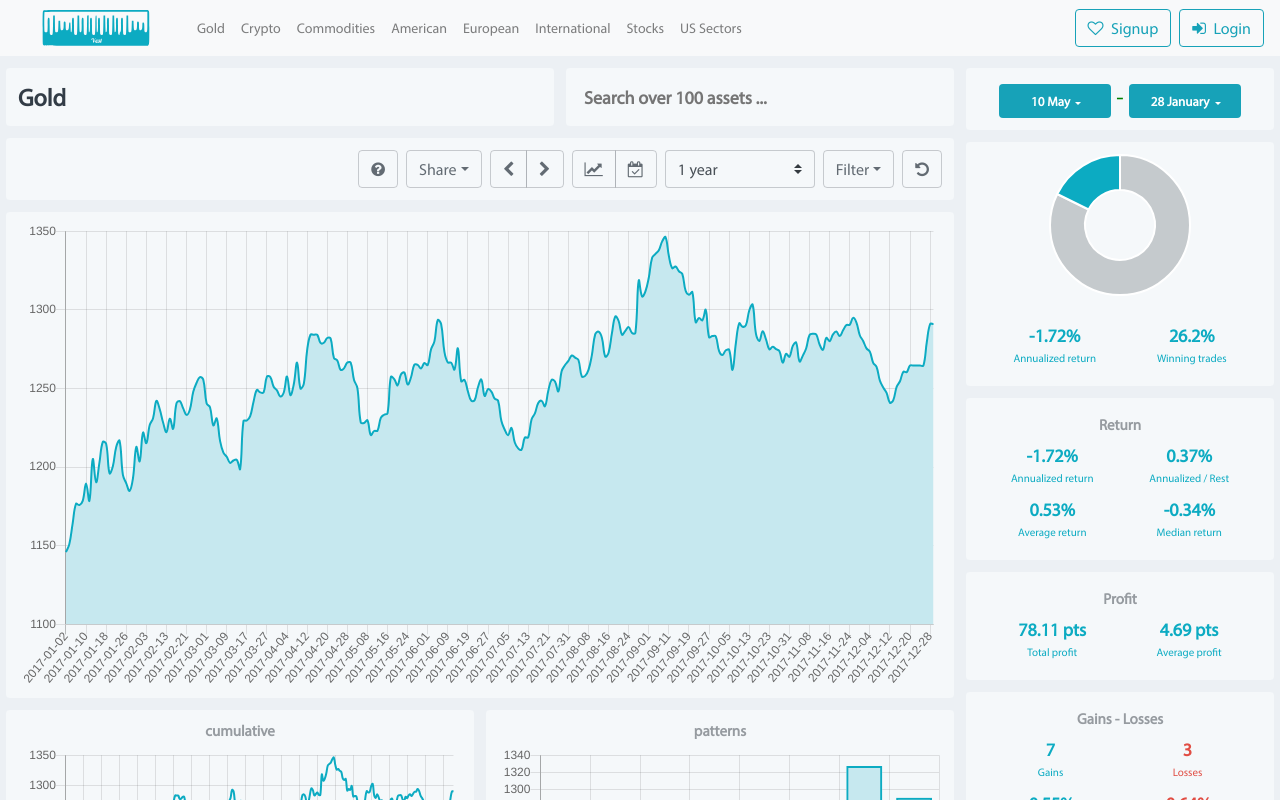
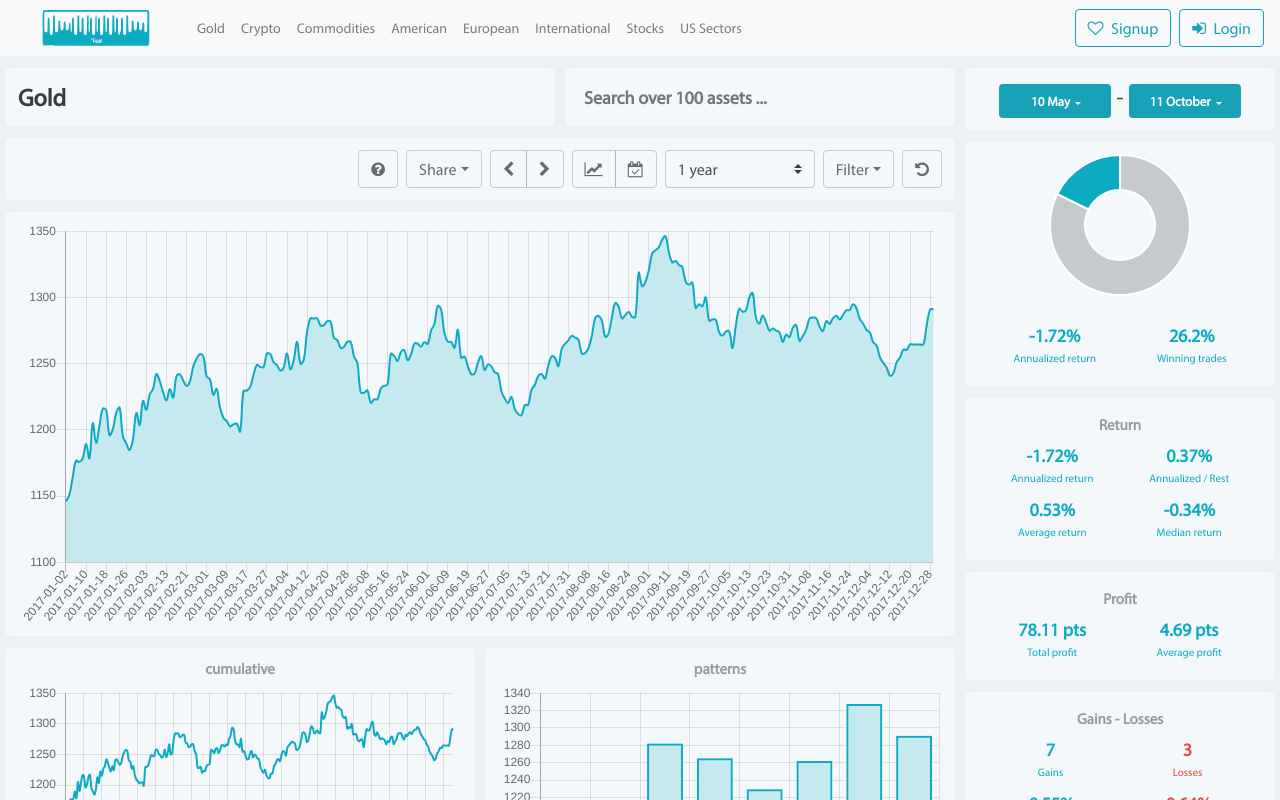
Before and after one commit to surlac/vest, a React (Create React App) app in the folder client/: page / in a window 1280 px wide. Shown: the top 800 px of the page. Built offline with nearby package versions, Linux system fonts and the light colour scheme.

Commit message:
new Date used

```diff
--- a/client/src/components/Chart.js
+++ b/client/src/components/Chart.js
@@ -20,7 +20,12 @@ class Chart extends Component {
 								  }
 								]
 					}}
-			  options={{ legend: { display: false } }}  />
+			  options={{
+					maintainAspectRatio: false,
+					legend: { display: false }
+			  }}
+			height={400}
+			  />
 
       </div>
     )
--- a/client/src/components/Datepick.js
+++ b/client/src/components/Datepick.js
@@ -9,7 +9,7 @@ class Example extends Component {
     super(props);
     this.state = {
       startDate: new Date(2018,4,10),
-	  endDate: new Date(2019,0,28)
+	  endDate: new Date()
     };
     this.handleChangeStart = this.handleChangeStart.bind(this);
 	this.handleChangeEnd = this.handleChangeEnd.bind(this);
```
